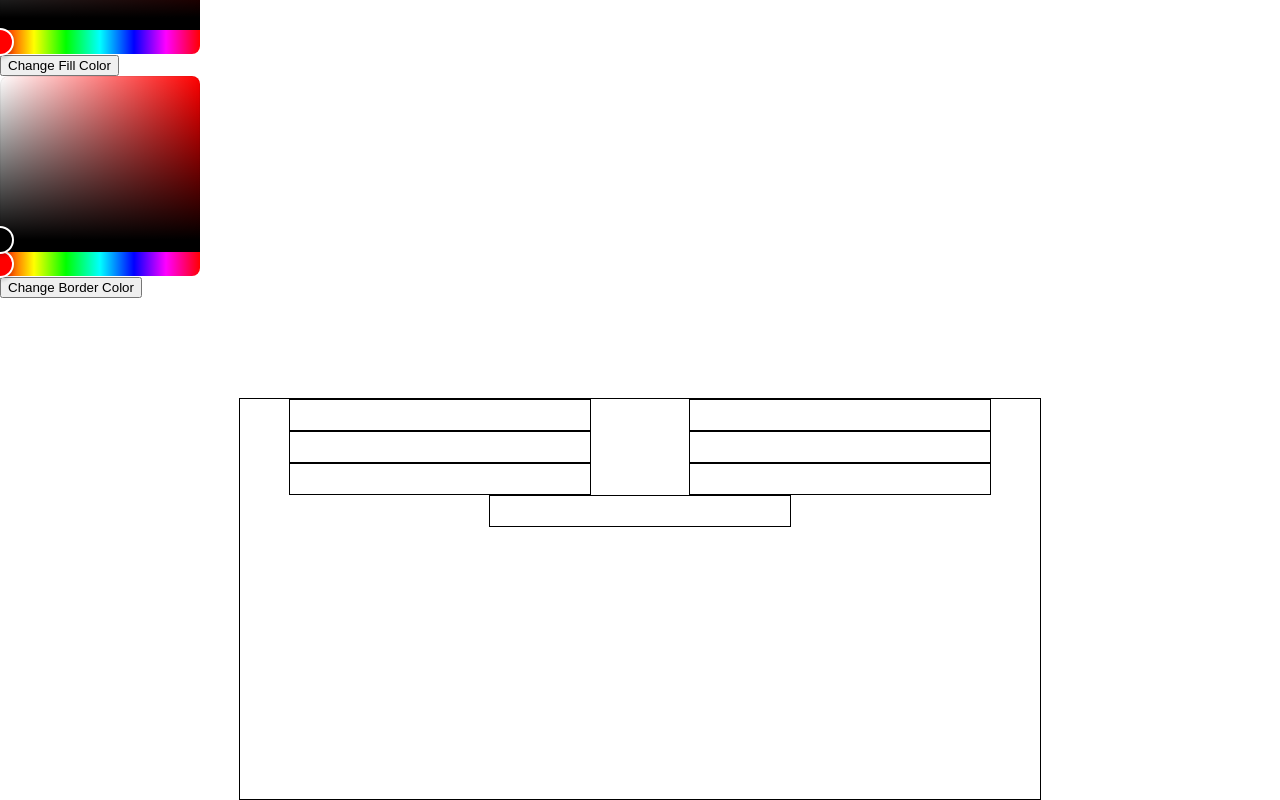
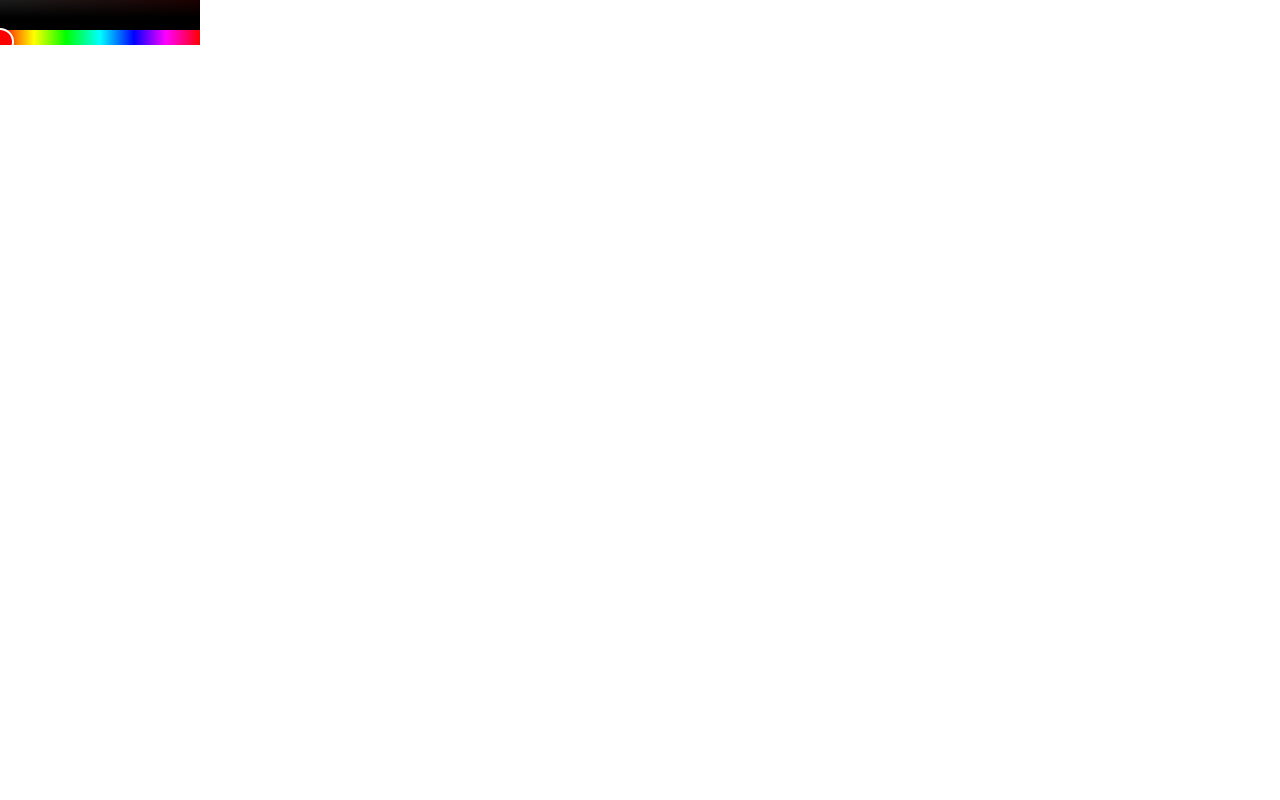
Before and after one commit to akatobis/ISlides, a React (Create React App) app in the folder lab4/my-app/: page / in a window 1280 px wide. Shown: the part 755-1555 px from the top of the page. After the commit the page ends 800 px from the top, so only its background shows below. Built offline with nearby package versions, Linux system fonts and the light colour scheme.

Commit message:
добавил верстку слайда

```diff
--- a/lab4/my-app/src/App.css
+++ b/lab4/my-app/src/App.css
@@ -0,0 +1,5 @@
+.app {
+    overflow: hidden;
+    width: 100vw;
+    height: 100vh;
+}
--- a/lab4/my-app/src/App.tsx
+++ b/lab4/my-app/src/App.tsx
@@ -1,5 +1,6 @@
 import React from 'react';
 import './App.css';
+import styles from "./components/Slide/Slide.module.css"
 import {Slide} from './components/Slide/Slide'
 import {ToolsPanal} from './components/ToolsPanal/ToolsPanal';
 import {PresentationMaker, SlideType} from './types';
@@ -13,13 +14,13 @@ function App(props: AppProps) {
     const slides: SlideType[] = props.presentationMaker.presentation.slides
 
     const idsSelectedSlides = props.presentationMaker.idsSelectedSlides;
-    const idCurrSlide: string = idsSelectedSlides[idsSelectedSlides.length - 1]
+    const idCurrSlide: string = idsSelectedSlides[0]
 
     return (
-        <div>
+        <div className="app">
             <Navigation presentationMaker={props.presentationMaker}/>
             <ToolsPanal/>
-            <div>
+            <div className={styles.workZone}>
                 {slides.map(slide => {
                     if (slide.id === idCurrSlide) {
                         return <Slide
--- a/lab4/my-app/src/components/Slide/Slide.module.css
+++ b/lab4/my-app/src/components/Slide/Slide.module.css
@@ -1,9 +1,18 @@
+.workZone {
+   width: 89%;
+   height: calc(100% - 130px);
+   background-color: #F9F9F9;
+   display: flex;
+   align-items: center;
+   justify-content: center;
+}
+
 .slide {
-   margin: 0 auto;
-   margin-top: 100px;
-   border: 1px solid #000;
-   width: 800px;
-   height: 400px;
+   max-width: 94%;
+   max-height: 94%;
+   aspect-ratio: 18/10;
+   background-color: #fff;
+   box-shadow: 0 0 20px 20px rgba(0, 0, 0, 0.05);
 }
 
 .slideButton {
--- a/lab4/my-app/src/components/Slide/Slide.tsx
+++ b/lab4/my-app/src/components/Slide/Slide.tsx
@@ -2,7 +2,6 @@ import styles from "./Slide.module.css"
 import {SlideType} from "../../types"
 import {Blocks} from "../Blocks/Blocks";
 import React from "react";
-import { elemInArray } from "../../auxiliaryFunctions";
 
 type SlideProps = {
    slide: SlideType,
@@ -24,15 +23,9 @@ function Slide(props: SlideProps) {
          backgroundImage: props.slide.backgroundImage,
       }
    }
-   if (elemInArray(props.idsSelectedSlides, props.slide.id)) {
-      slideStyle = {
-         ...slideStyle,
-         border: '1px solid #000',
-      }
-   }
 
    return (
-       <div className={styles.slide} style={slideStyle}>
+       <div className={styles.slide}>
           <Blocks blocks={props.slide.blocks} idsSelectedBlocks={props.idsSelectedBlocks}/>
        </div>
    )
```
